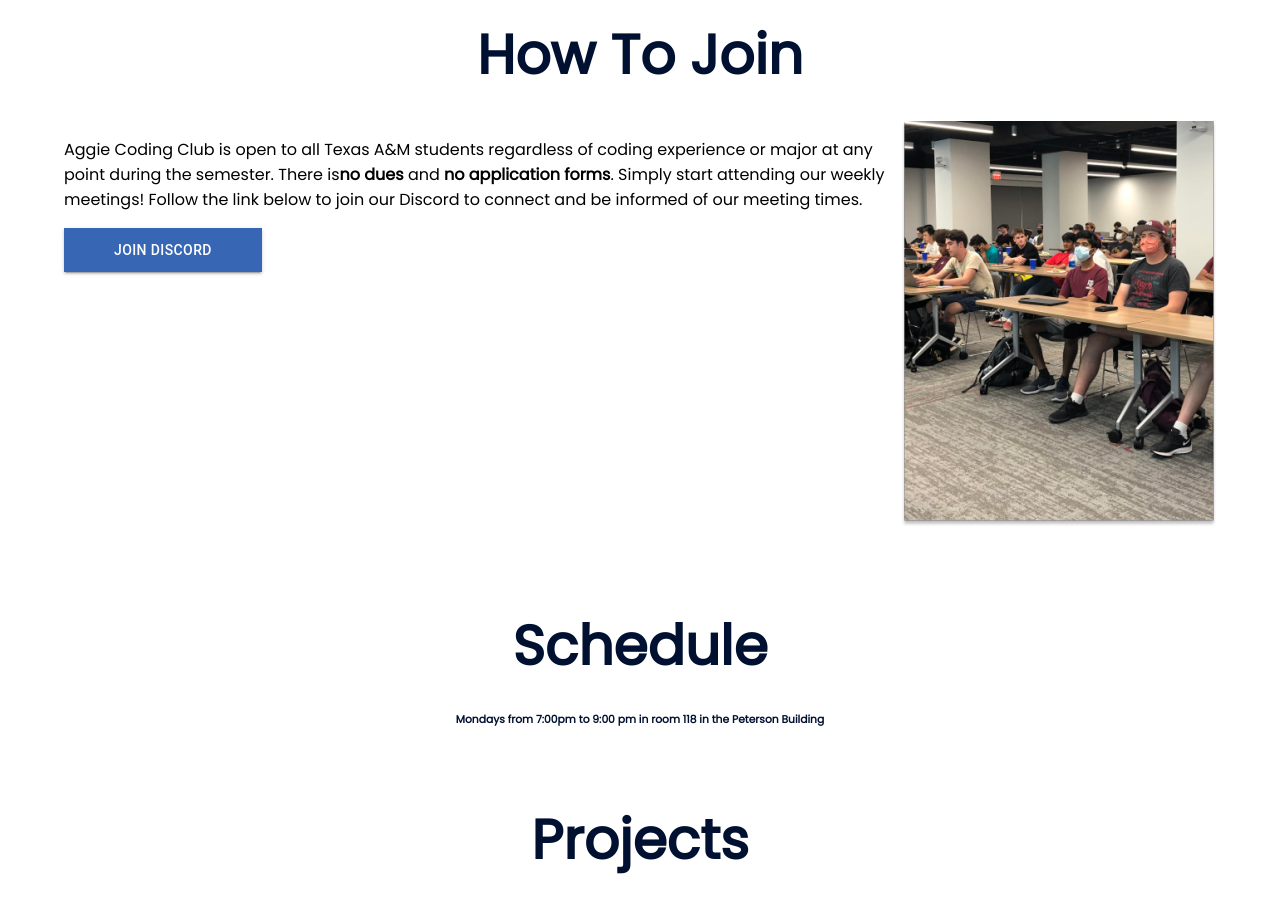
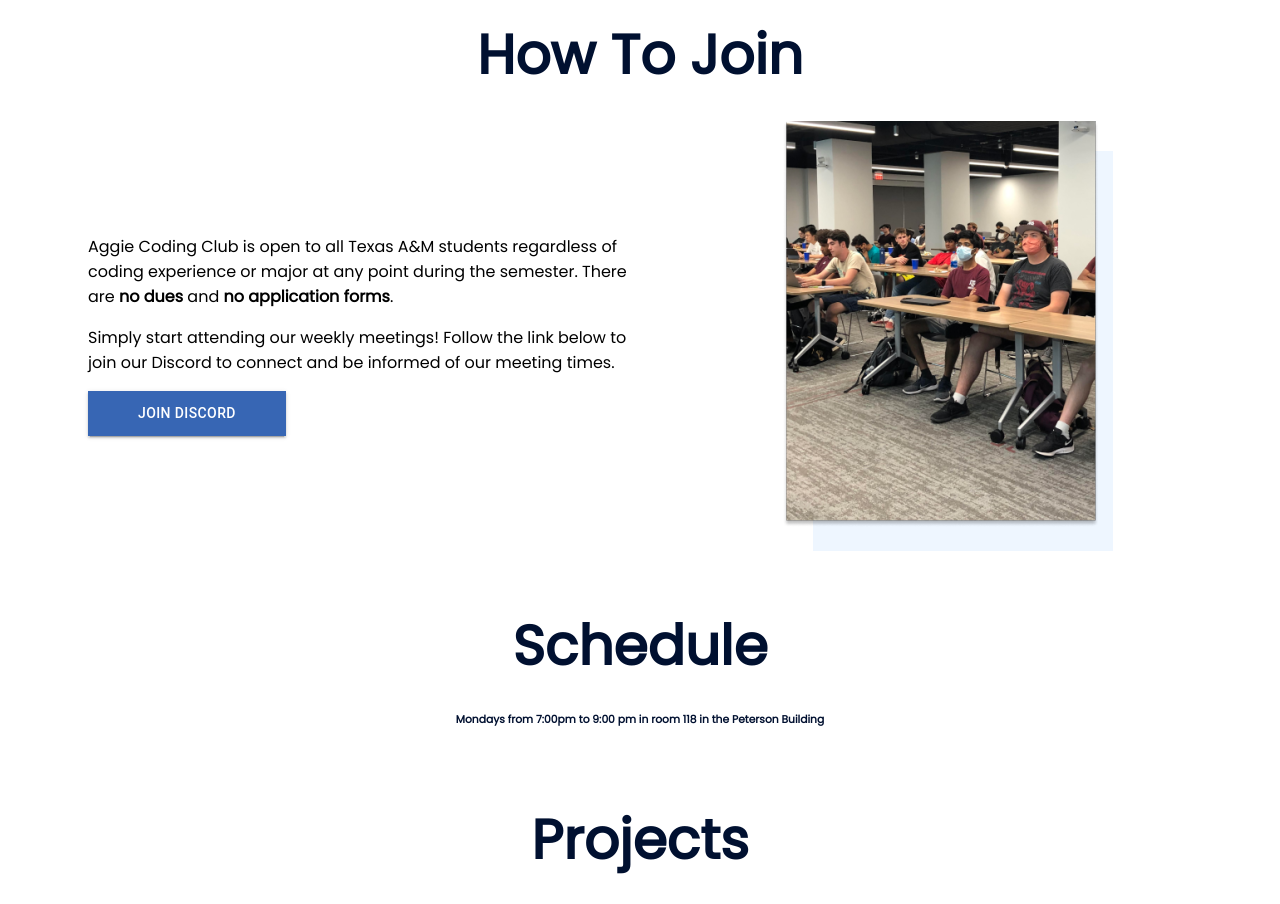
Before and after one commit to aggie-coding-club/club_website_2, a React (Create React App) app: page / in a window 1280 px wide. Shown: the part 1180-2084 px from the top of the page. Built offline with nearby package versions, Linux system fonts and the light colour scheme.

Commit message:
formatted 'How To Join' Section

```diff
--- a/src/components/assets/BlueOffsetImage.js
+++ b/src/components/assets/BlueOffsetImage.js
@@ -1,5 +1,4 @@
 import { useTheme } from "@emotion/react";
-import zIndex from "@mui/material/styles/zIndex";
 
 /**
  *
--- a/src/components/sections/Header/LinkTags.js
+++ b/src/components/sections/Header/LinkTags.js
@@ -1,5 +1,4 @@
 import { useTheme } from "@emotion/react";
-import { Link } from "@mui/material";
 
 /**
  *
--- a/src/components/sections/HowToJoin/HowToJoin.js
+++ b/src/components/sections/HowToJoin/HowToJoin.js
@@ -1,28 +1,48 @@
+import { Container } from "@mui/system";
 import peopleImage from "../../../static/images/people/people1.png";
+import BlueOffsetImage from "../../assets/BlueOffsetImage";
 import DiscordButton from "../../assets/DiscordButton";
 
 export default function HowToJoin() {
   const containerStyle = {
     display: "flex",
     direction: "row",
+    justifyContent: "center",
+  };
+
+  const descriptionContainerStyle = {
+    display: "flex",
+    flexDirection: "column",
+    justifyContent: "center",
+  };
+
+  const imageContainerStyle = {
+    flexGrow: 1,
+    display: "flex",
+    justifyContent: "center",
   };
   return (
     <div id="how-to-join">
       <h1>How To Join</h1>
       <div style={containerStyle}>
+        <Container maxWidth="sm" sx={descriptionContainerStyle}>
           <div>
             <p>
               Aggie Coding Club is open to all Texas A&M students regardless of
               coding experience or major at any point during the semester. There
-            is
-            <strong>no dues</strong> and <strong>no application forms</strong>.
-            Simply start attending our weekly meetings! Follow the link below to
-            join our Discord to connect and be informed of our meeting times.
+              are <strong>no dues</strong> and{" "}
+              <strong>no application forms</strong>.
+            </p>
+            <p>
+              Simply start attending our weekly meetings! Follow the link below
+              to join our Discord to connect and be informed of our meeting
+              times.
             </p>
             <DiscordButton />
           </div>
-        <div>
-          <img src={peopleImage} alt="people in ACC" />
+        </Container>
+        <div style={imageContainerStyle}>
+          <BlueOffsetImage src={peopleImage} alt="people in ACC having fun" />
         </div>
       </div>
     </div>
```
Lines whose indentation alone changed are shown as unchanged.
